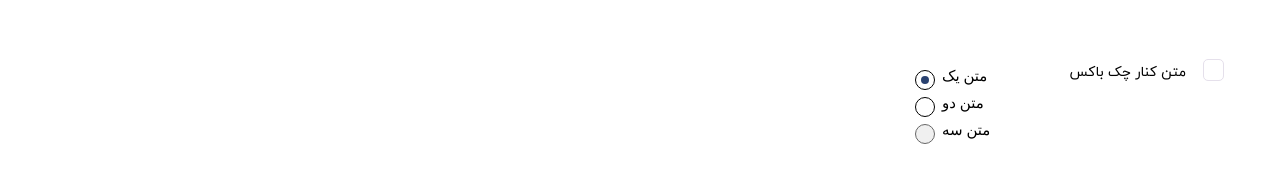
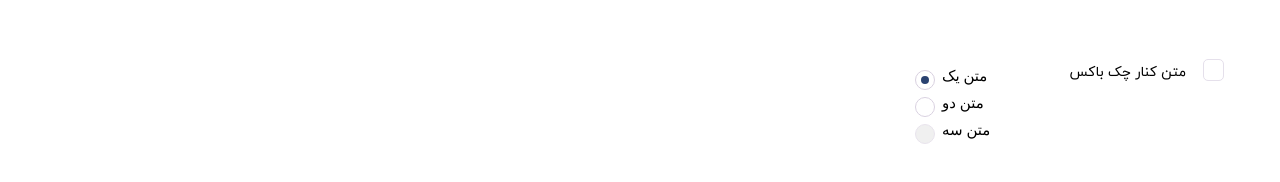
Before and after one commit to yasaman9776/test2, a React (Create React App) app: page /allDifferentInputType in a window 1280 px wide. Shown: the part 316-498 px from the top of the page. Built offline with nearby package versions, Linux system fonts and the light colour scheme.

Commit message:
radio-done

```diff
--- a/src/components/Radiobutton.js
+++ b/src/components/Radiobutton.js
@@ -30,6 +30,7 @@ const Label = styled.label`
 
 const Indicator = styled.div`
   border: 1px solid;
+  border-color:#D9D1E0;
   border-radius: 1em;
   width: 18px;
   height: 18px;
```
